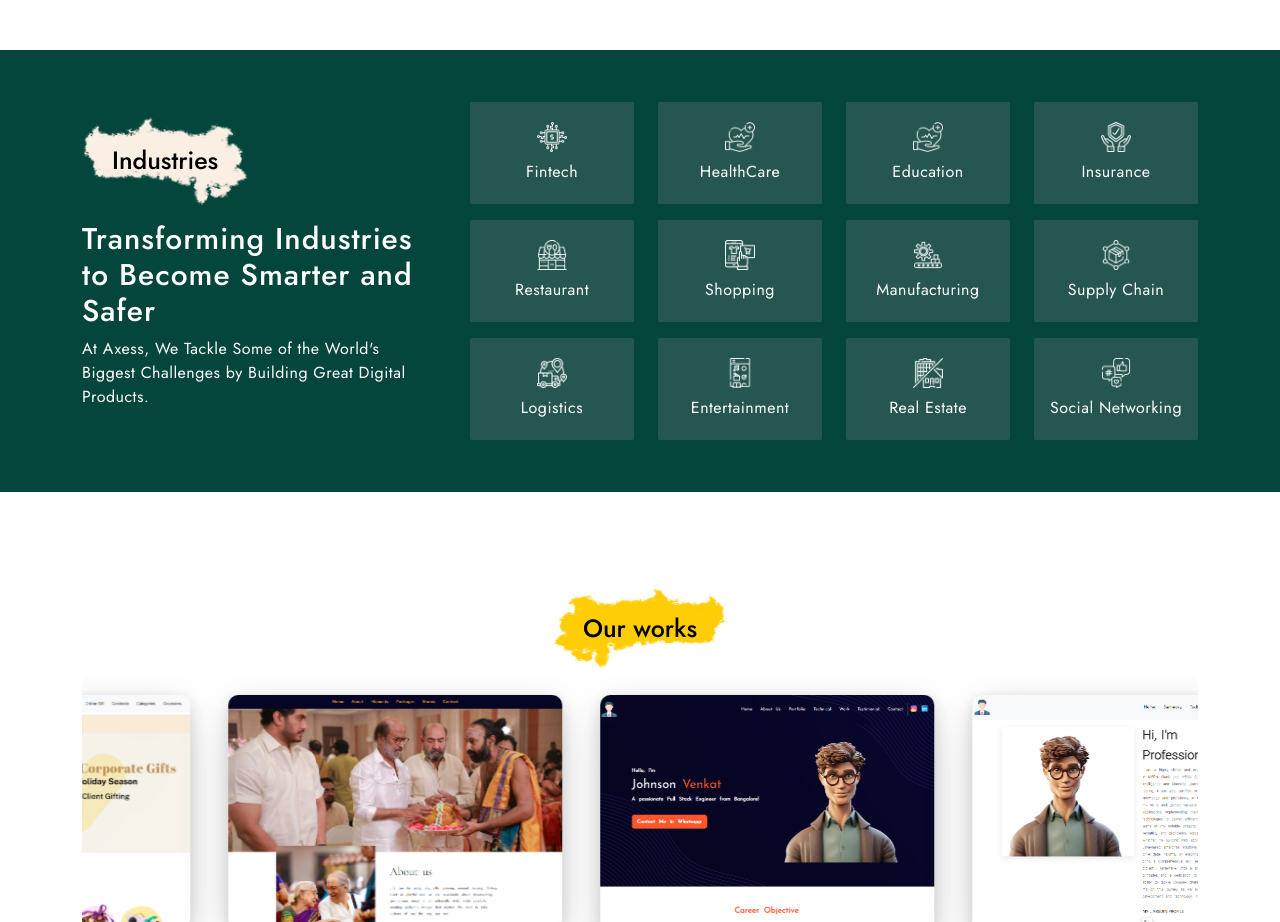
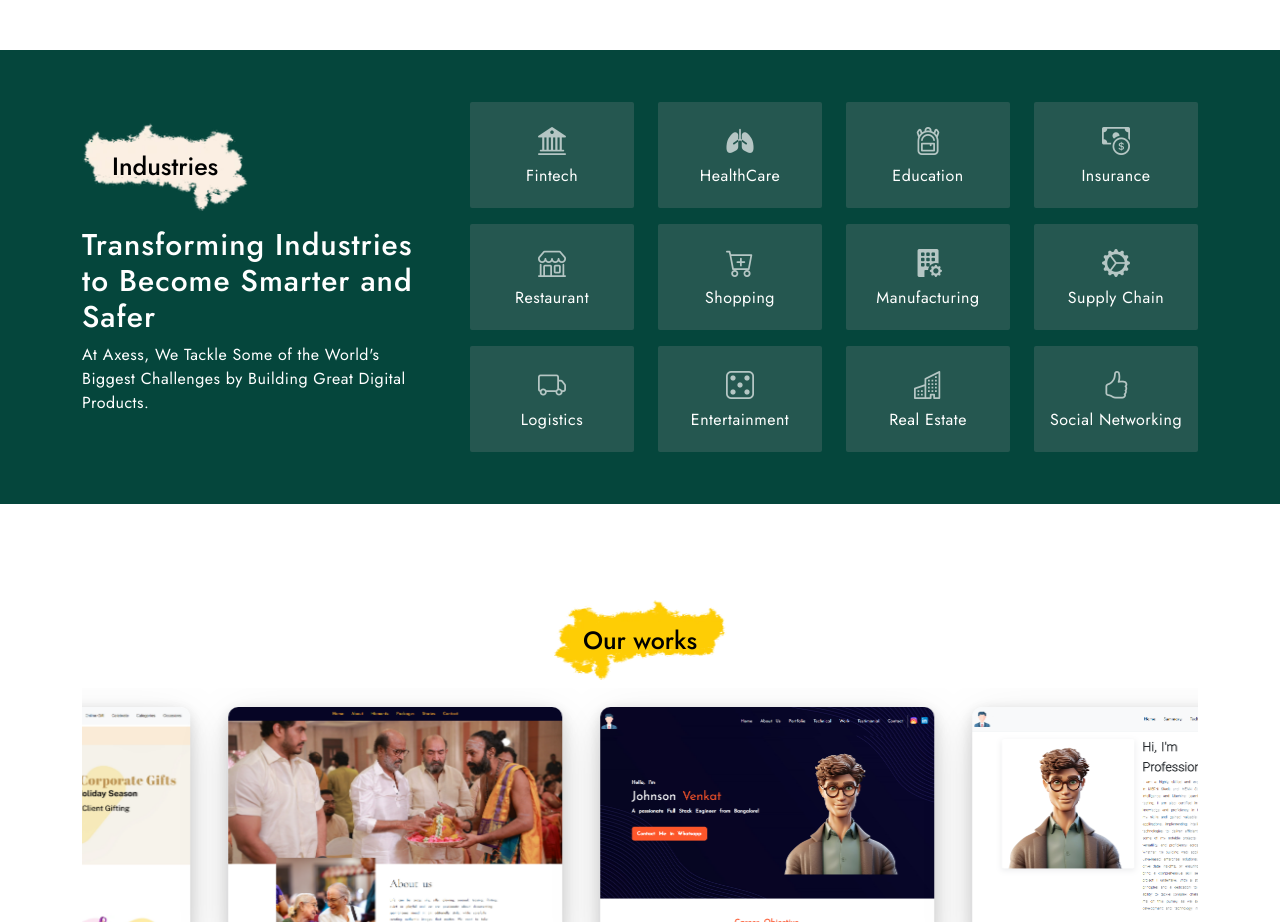
Before and after one commit to axessmongo/AxessTechnology-project, a React (Vite) app in the folder client/: page / in a window 1280 px wide. Shown: the part 3400-4322 px from the top of the page. Built offline with nearby package versions, Linux system fonts and the light colour scheme.

Commit message:
industries icons

```diff
--- a/client/index.html
+++ b/client/index.html
@@ -5,7 +5,7 @@
     <link rel="icon" type="image/svg+xml" href="./src/assets/images/logo/logo.png"/>
     <meta name="viewport" content="width=device-width, initial-scale=1.0" />
     <link rel="stylesheet" type="text/css" charset="UTF-8" href="https://cdnjs.cloudflare.com/ajax/libs/slick-carousel/1.6.0/slick.min.css" />
-<link rel="stylesheet" type="text/css" href="https://cdnjs.cloudflare.com/ajax/libs/slick-carousel/1.6.0/slick-theme.min.css" />
+    <link rel="stylesheet" type="text/css" href="https://cdnjs.cloudflare.com/ajax/libs/slick-carousel/1.6.0/slick-theme.min.css" />
     <title>Axess Technology</title>
   </head>
   <body>
--- a/client/src/components/Industries.jsx
+++ b/client/src/components/Industries.jsx
@@ -28,73 +28,86 @@ export default function Industries() {
                             <div className="row gy-3">
                                 <div className="col-6 col-md-5 col-lg-3">
                                     <div className="industries-card" data-aos='zoom-out'>
-                                        <img src={fintech} className='mb-2' alt="https://maticz.com/assets/images/home/fintech.webp" />
+                                    <i class="bi bi-bank2 fs-3" style={{"color":"#b5c6c4"}}></i>
+                                        {/* <img src={fintech} className='mb-2' alt="https://maticz.com/assets/images/home/fintech.webp" /> */}
                                         <p className='secondary-text mb-0'>Fintech</p>
                                     </div>
                                 </div>
                                 <div className="col-6 col-md-5 col-lg-3">
                                     <div className="industries-card" data-aos='zoom-out' data-aos-duration='500'>
-                                        <img src={healthcare} className='mb-2' alt="https://maticz.com/assets/images/home/healthcare.webp" />
+                                    <i class="bi bi-lungs-fill fs-3" style={{"color":"#b5c6c4"}}></i>
+                                        {/* <img src={healthcare} className='mb-2' alt="https://maticz.com/assets/images/home/healthcare.webp" /> */}
                                         <p className='secondary-text mb-0'>HealthCare</p>
                                     </div>
                                 </div>
                                 <div className="col-6 col-md-5 col-lg-3">
                                     <div className="industries-card" data-aos='zoom-out' data-aos-duration='500'>
-                                        <img src={education} className='mb-2' alt="https://maticz.com/assets/images/home/graduation-cap.webp" />
+                                    <i class="bi bi-backpack3 fs-3" style={{"color":"#b5c6c4"}}></i>
+                                        {/* <img src={education} className='mb-2' alt="https://maticz.com/assets/images/home/graduation-cap.webp" /> */}
                                         <p className='secondary-text mb-0'>Education</p>
                                     </div>
                                 </div>
                                 <div className="col-6 col-md-5 col-lg-3">
                                     <div className="industries-card" data-aos='zoom-out' data-aos-duration='500'>
-                                        <img src={insurance} className='mb-2' alt="https://maticz.com/assets/images/home/life-insurance.webp" />
+                                    <i class="bi bi-cash-coin fs-3" style={{"color":"#b5c6c4"}}></i>
+                                        {/* <img src={insurance} className='mb-2' alt="https://maticz.com/assets/images/home/life-insurance.webp" /> */}
                                         <p className='secondary-text mb-0'>Insurance</p>
                                     </div>
                                 </div>
                                 <div className="col-6 col-md-5 col-lg-3">
                                     <div className="industries-card" data-aos='zoom-out' data-aos-duration='500'>
-                                        <img src={restaurant} className='mb-2' alt="https://maticz.com/assets/images/home/fintech.webp" />
+                                    <i class="bi bi-shop fs-3" style={{"color":"#b5c6c4"}}></i>
+                                        {/* <img src={restaurant} className='mb-2' alt="https://maticz.com/assets/images/home/fintech.webp" /> */}
                                         <p className='secondary-text mb-0'>Restaurant</p>
                                     </div>
                                 </div>
                                 <div className="col-6 col-md-5 col-lg-3">
                                     <div className="industries-card" data-aos='zoom-out' data-aos-duration='500'>
-                                        <img src={shopping} className='mb-2' alt="https://maticz.com/assets/images/home/shopping.webp" />
+                                    <i class="bi bi-cart-plus fs-3" style={{"color":"#b5c6c4"}}></i>
+                                        {/* <img src={shopping} className='mb-2' alt="https://maticz.com/assets/images/home/shopping.webp" /> */}
                                         <p className='secondary-text mb-0'>Shopping</p>
                                     </div>
                                 </div>
                                 <div className="col-6 col-md-5 col-lg-3">
                                     <div className="industries-card" data-aos='zoom-out' data-aos-duration='500'>
-                                        <img src={manufacture} className='mb-2' alt="https://maticz.com/assets/images/home/manufacture.webp" />
+                                    <i class="bi bi-building-fill-gear fs-3" style={{"color":"#b5c6c4"}}></i>
+                                        {/* <img src={manufacture} className='mb-2' alt="https://maticz.com/assets/images/home/manufacture.webp" /> */}
                                         <p className='secondary-text mb-0'>Manufacturing</p>
                                     </div>
                                 </div>
                                 <div className="col-6 col-md-5 col-lg-3">
                                     <div className="industries-card" data-aos='zoom-out' data-aos-duration='500'>
-                                        <img src={supplychain} className='mb-2' alt="https://maticz.com/assets/images/home/supply-chain.webp" />
+                                    <i class="bi bi-gear-wide-connected fs-3" style={{"color":"#b5c6c4"}}></i>
+
+                                        {/* <img src={supplychain} className='mb-2' alt="https://maticz.com/assets/images/home/supply-chain.webp" /> */}
                                         <p className='secondary-text mb-0'>Supply Chain</p>
                                     </div>
                                 </div>
                                 <div className="col-6 col-md-5 col-lg-3">
                                     <div className="industries-card" data-aos='zoom-out' data-aos-duration='500'>
-                                        <img src={logistics} className='mb-2' alt="https://maticz.com/assets/images/home/logistics.webp" />
+                                    <i class="bi bi-truck fs-3" style={{"color":"#b5c6c4"}}></i>
+                                        {/* <img src={logistics} className='mb-2' alt="https://maticz.com/assets/images/home/logistics.webp" /> */}
                                         <p className='secondary-text mb-0'>Logistics</p>
                                     </div>
                                 </div>
                                 <div className="col-6 col-md-5 col-lg-3">
                                     <div className="industries-card" data-aos='zoom-out' data-aos-duration='500'>
-                                        <img src={entertaining} className='mb-2' alt="https://maticz.com/assets/images/home/entertaining.webp" />
+                                    <i class="bi bi-dice-5 fs-3" style={{"color":"#b5c6c4"}}></i>
+                                        {/* <img src={entertaining} className='mb-2' alt="https://maticz.com/assets/images/home/entertaining.webp" /> */}
                                         <p className='secondary-text mb-0'>Entertainment</p>
                                     </div>
                                 </div>
                                 <div className="col-6 col-md-5 col-lg-3">
                                     <div className="industries-card" data-aos='zoom-out' data-aos-duration='500'>
-                                        <img src={realestate} className='mb-2' alt="https://maticz.com/assets/images/home/real-estate.webp" />
+                                    <i class="bi bi-buildings fs-3" style={{"color":"#b5c6c4"}}></i>
+                                        {/* <img src={realestate} className='mb-2' alt="https://maticz.com/assets/images/home/real-estate.webp" /> */}
                                         <p className='secondary-text mb-0'>Real Estate</p>
                                     </div>
                                 </div>
                                 <div className="col-6 col-md-5 col-lg-3">
                                     <div className="industries-card" data-aos='zoom-out' data-aos-duration='500'>
-                                        <img src={socialmedia} className='mb-2' alt="https://maticz.com/assets/images/home/social-media.webp" />
+                                    <i class="bi bi-hand-thumbs-up fs-3" style={{"color":"#b5c6c4"}}></i>
+                                        {/* <img src={socialmedia} className='mb-2' alt="https://maticz.com/assets/images/home/social-media.webp" /> */}
                                         <p className='secondary-text mb-0'>Social Networking</p>
                                     </div>
                                 </div>
--- a/client/src/pages/DigitalMarketing.jsx
+++ b/client/src/pages/DigitalMarketing.jsx
@@ -233,9 +233,6 @@ export default function DigitalMarketing() {
             </p>
           </section>
         </div>
-
-<Digitalcontact/>
-
 
         <div>
           <section className='nav-banner testimonal' id="testimonial">
@@ -737,7 +734,8 @@ export default function DigitalMarketing() {
           </section>
         </div>
 
-        <Footer displayContact= {true}/>
+        <Digitalcontact />
+        <Footer displayContact={true} />
       </div>
     </div>
   );
```
